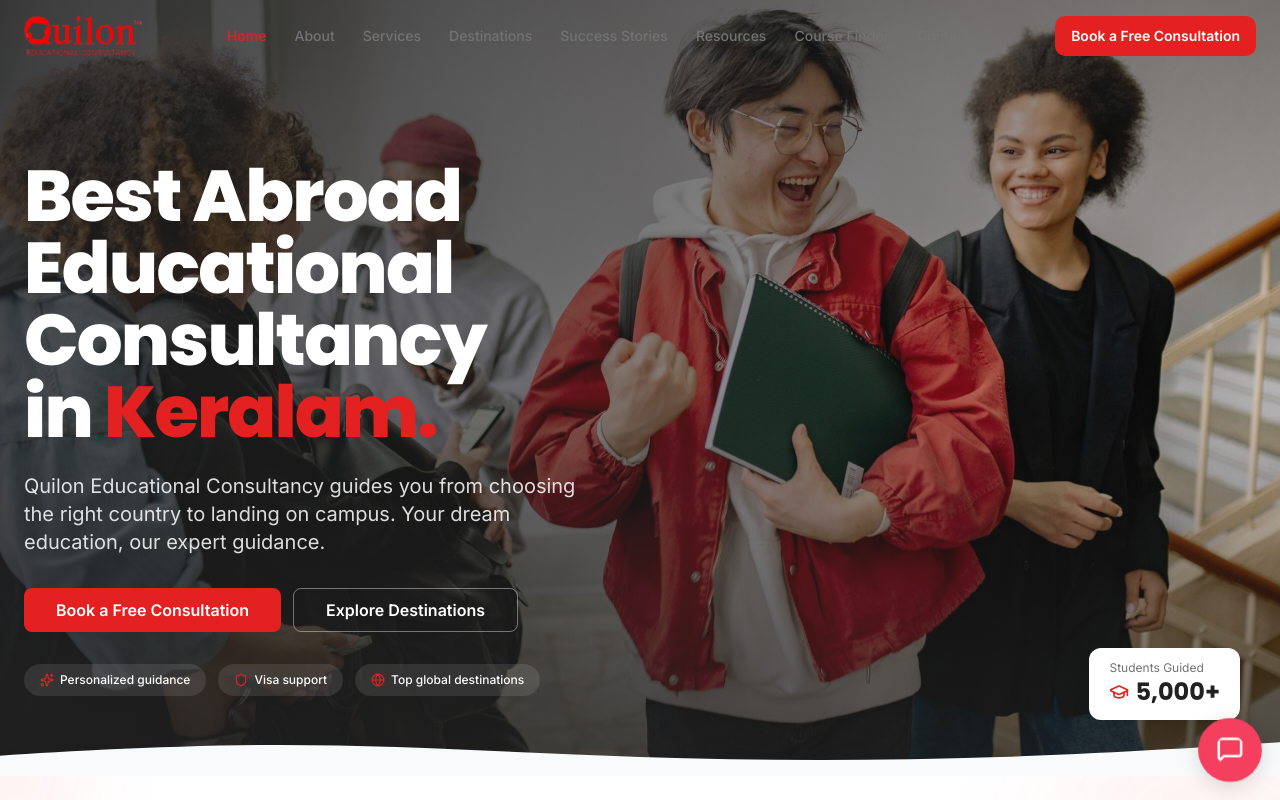
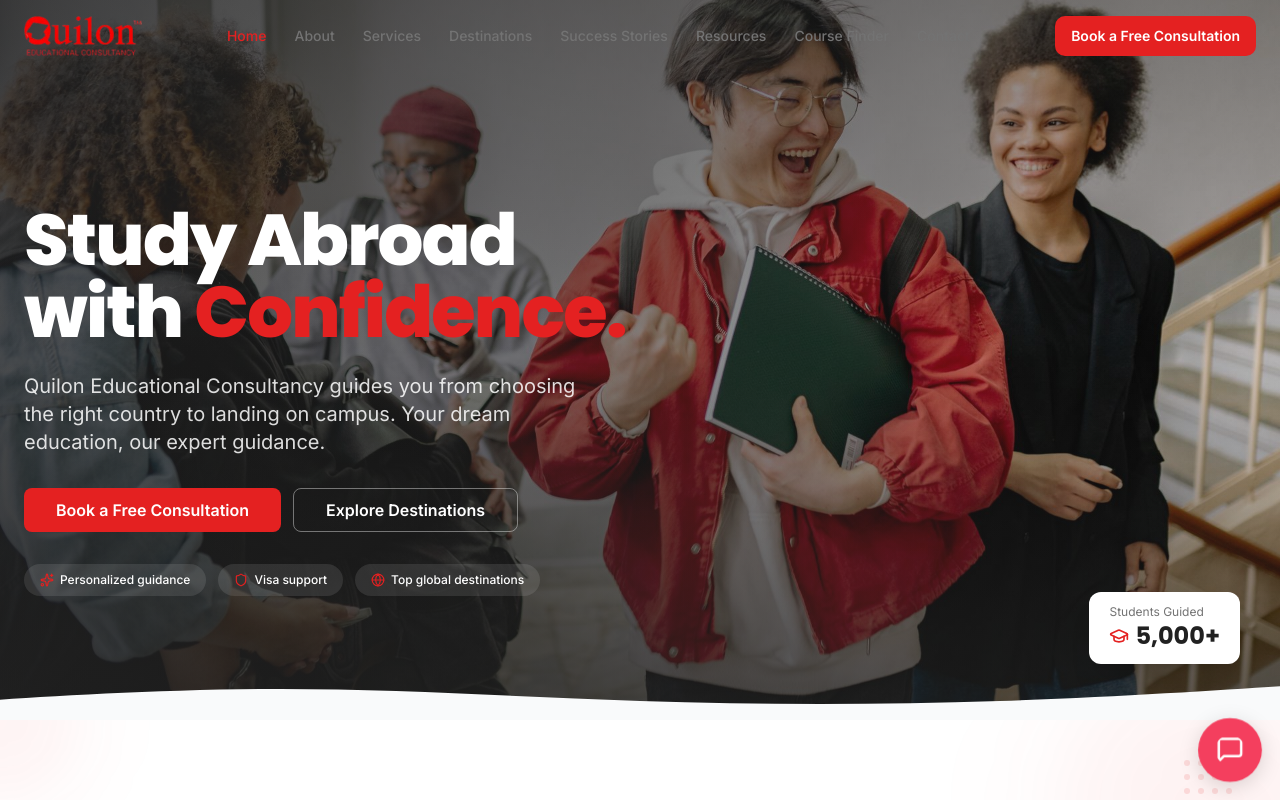
Before and after one commit to ash310049win-arch/qec, a Next.js app: page / in a window 1280 px wide. Shown: the top 800 px of the page. Built offline with nearby package versions, Linux system fonts and the light colour scheme; a web font is replaced by a local one.

Commit message:
Revert hero headline to 'Study Abroad with Confidence'

```diff
--- a/components/home/hero-section.tsx
+++ b/components/home/hero-section.tsx
@@ -25,8 +25,8 @@ export function HeroSection() {
       <div className="relative mx-auto flex min-h-[640px] max-w-7xl items-center px-6 pt-32 pb-16 lg:min-h-[720px] lg:pt-40 lg:pb-20">
         <div className="max-w-2xl text-center lg:text-left">
           <h1 className="animate-fade-up font-heading text-5xl font-extrabold leading-tight tracking-tight text-white md:text-6xl lg:text-7xl text-balance">
-            Best Abroad Educational Consultancy in{" "}
-            <span className="text-primary">Keralam.</span>
+            Study Abroad with{" "}
+            <span className="text-primary">Confidence.</span>
           </h1>
           <p className="animate-fade-up-delay-1 mx-auto mt-6 max-w-xl text-lg leading-relaxed text-white/85 lg:mx-0 text-pretty md:text-xl">
             Quilon Educational Consultancy guides you from choosing the right
```
